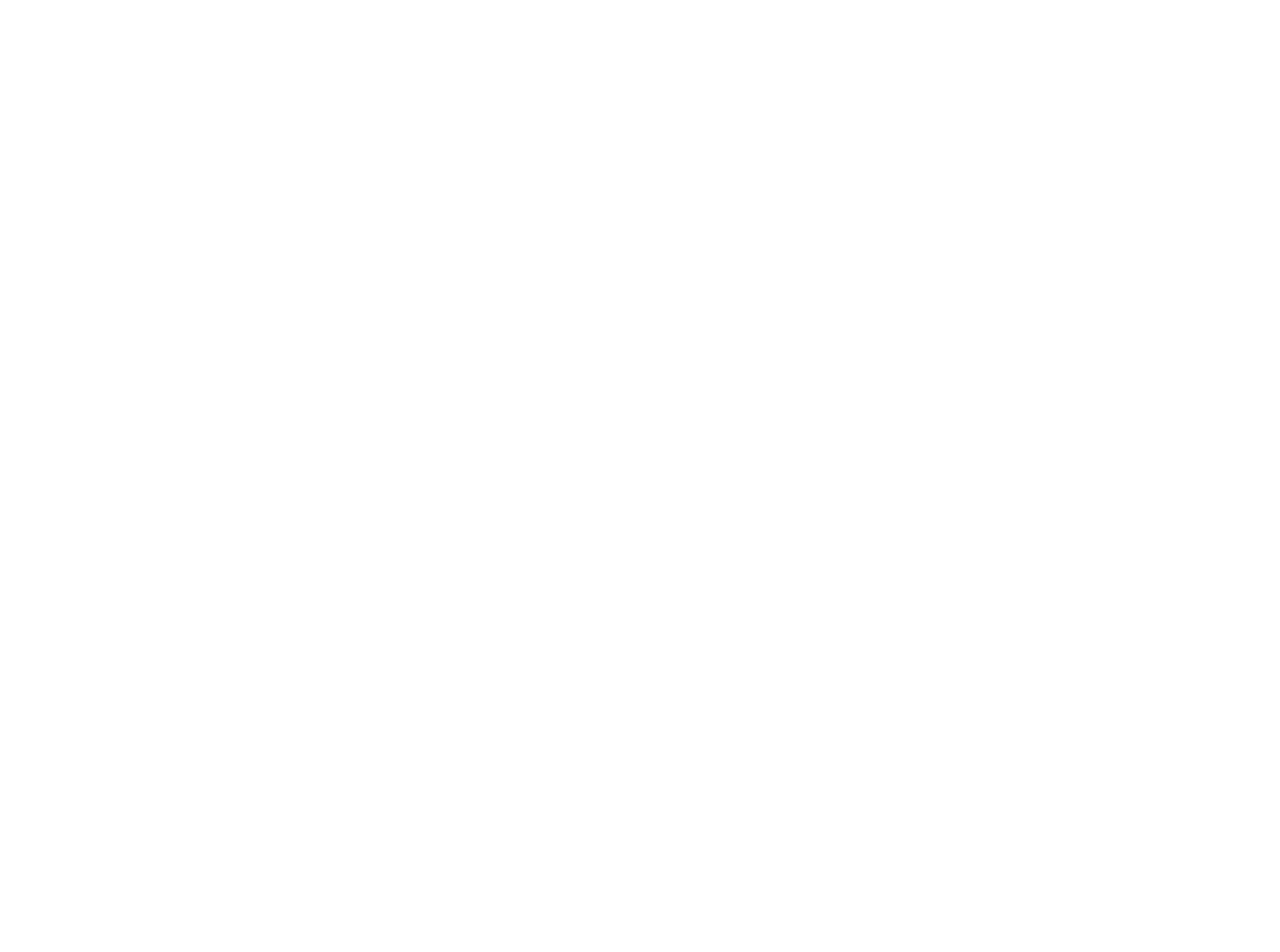
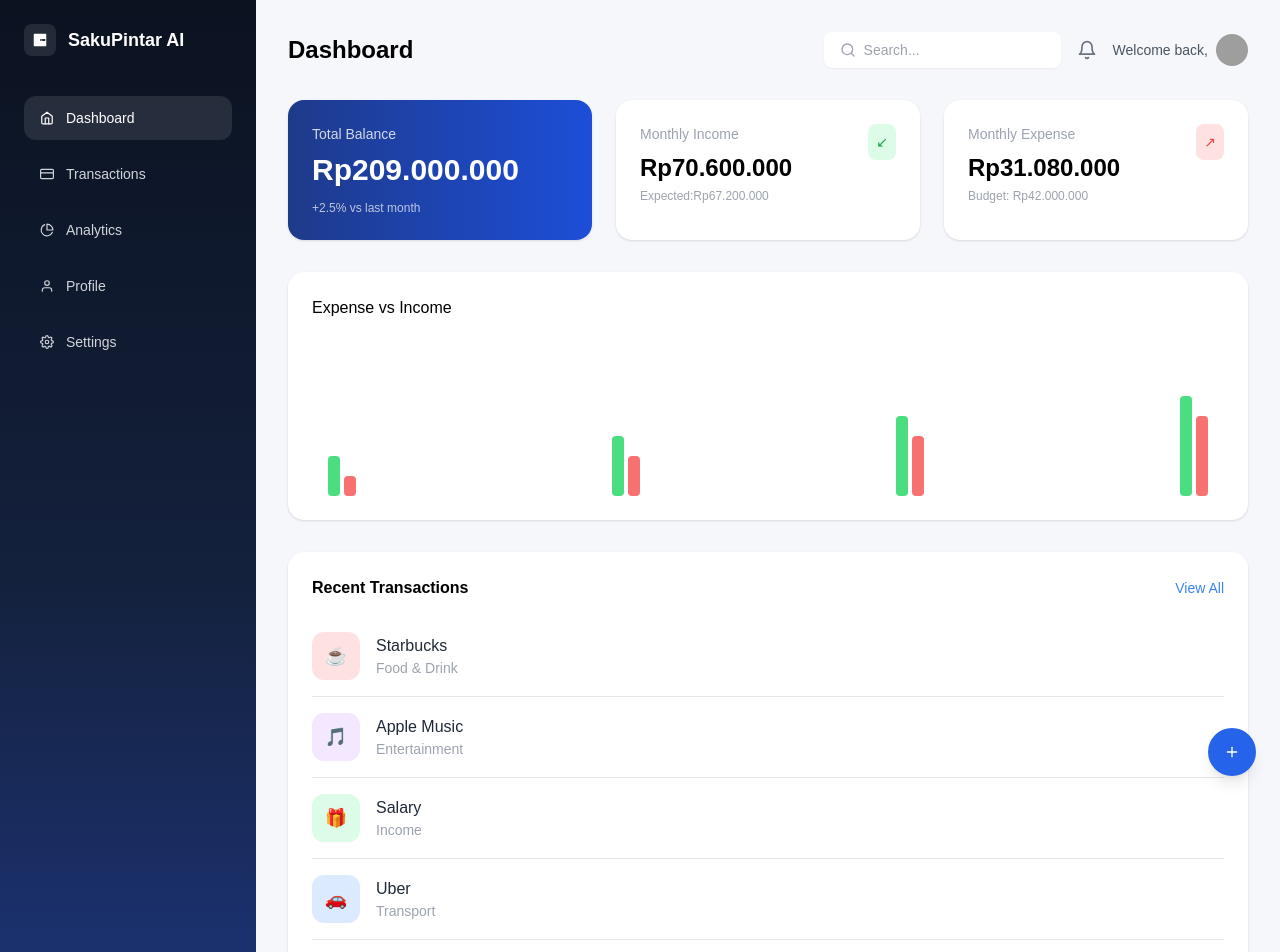
Before and after one commit to dutautes/SakuPintar-AI, a React app in the folder frontend/: page /dashboard in a window 1280 px wide. Before the commit this address had no page. Shown: the top 952 px of the page. Before the commit the page ends 800 px from the top, so only its background shows below. Built offline with nearby package versions, Linux system fonts and the light colour scheme; grey boxes are pictures that could not be loaded; the HTML template or start-up script is replaced by a standard one.

Commit message:
menambahkan fitur dashboard

```diff
--- a/frontend/package.json
+++ b/frontend/package.json
@@ -13,6 +13,7 @@
     "axios": "^1.13.6",
     "react": "^19.2.0",
     "react-dom": "^19.2.0",
+    "react-icons": "^5.6.0",
     "react-router-dom": "^7.13.1"
   },
   "devDependencies": {
--- a/frontend/src/App.jsx
+++ b/frontend/src/App.jsx
@@ -1,6 +1,7 @@
 import { BrowserRouter, Routes, Route } from "react-router-dom"
 import Login from "./pages/Login"
 import Register from "./pages/Register"
+import Dashboard from "./pages/Dashboard1"
 
 function App() {
   return (
@@ -8,6 +9,7 @@
       <Routes>
         <Route path="/" element={<Login />} />
         <Route path="/register" element={<Register />} />
+        <Route path="/dashboard" element={<Dashboard />} />
       </Routes>
     </BrowserRouter>
   )
--- /dev/null
+++ b/frontend/src/pages/Dashboard1.jsx
@@ -0,0 +1,188 @@
+import { AiFillWallet } from "react-icons/ai";
+import { FiHome, FiCreditCard, FiPieChart, FiUser, FiSettings, FiSearch, FiBell, FiPlus } from "react-icons/fi";
+
+function Dashboard() {
+  return (
+    <div className="flex min-h-screen bg-[#f5f7fb]">
+
+      {/*sidebar*/}
+      <div className="w-64 bg-gradient-to-b from-[#0b1220] via-[#14213d] to-[#1f3a8a] text-white p-6 flex flex-col justify-between">
+
+        <div>
+          {/*logo*/}
+          <div className="flex items-center gap-3 mb-10">
+            <div className="bg-white/10 p-2 rounded-lg">
+              <AiFillWallet size={16} />
+            </div>
+            <h1 className="text-lg font-semibold">SakuPintar AI</h1>
+          </div>
+
+          {/* MENU */}
+          <ul className="space-y-3 text-sm">
+            <li className="flex items-center gap-3 bg-white/10 px-4 py-3 rounded-xl">
+              <FiHome className="text-white" />
+              Dashboard
+            </li>
+
+            <li className="flex items-center gap-3 px-4 py-3 rounded-xl text-gray-300 hover:bg-white/10 hover:text-white cursor-pointer transition">
+              <FiCreditCard />
+              Transactions
+            </li>
+
+            <li className="flex items-center gap-3 px-4 py-3 rounded-xl text-gray-300 hover:bg-white/10 hover:text-white cursor-pointer transition">
+              <FiPieChart />
+              Analytics
+            </li>
+
+            <li className="flex items-center gap-3 px-4 py-3 rounded-xl text-gray-300 hover:bg-white/10 hover:text-white cursor-pointer transition">
+              <FiUser />
+              Profile
+            </li>
+
+            <li className="flex items-center gap-3 px-4 py-3 rounded-xl text-gray-300 hover:bg-white/10 hover:text-white cursor-pointer transition">
+              <FiSettings />
+              Settings
+            </li>
+          </ul>
+        </div>
+
+        {/* USER */}
+        <div className="flex items-center justify-between bg-white/5 p-3 rounded-xl">
+          <div className="flex items-center gap-3">
+            <img src="https://i.pravatar.cc/40" className="rounded-full" />
+            <div>
+              <p className="text-sm font-medium">Alex K.</p>
+              <p className="text-xs text-gray-300">Pro Member</p>
+            </div>
+          </div>
+          <span className="text-gray-300">›</span>
+        </div>
+
+      </div>
+
+      {/* MAIN */}
+      <div className="flex-1 p-8">
+
+        {/* HEADER */}
+        <div className="flex justify-between items-center mb-8">
+          <h1 className="text-2xl font-semibold">Dashboard</h1>
+
+          <div className="flex items-center gap-4">
+            <div className="flex items-center bg-white px-4 py-2 rounded-lg shadow-sm">
+              <FiSearch className="text-gray-400" />
+              <input
+                type="text"
+                placeholder="Search..."
+                className="ml-2 outline-none text-sm"
+              />
+            </div>
+
+            <FiBell className="text-gray-500 text-xl" />
+
+            <div className="flex items-center gap-2">
+              <span className="text-sm text-gray-600">Welcome back,</span>
+              <img src="https://i.pravatar.cc/32" className="rounded-full" />
+            </div>
+          </div>
+        </div>
+
+        {/* CARDS */}
+        <div className="grid grid-cols-3 gap-6 mb-8">
+
+          {/* BALANCE */}
+          <div className="bg-gradient-to-r from-[#1e3a8a] to-[#1d4ed8] text-white p-6 rounded-2xl shadow relative">
+            <p className="text-sm opacity-80">Total Balance</p>
+            <h2 className="text-3xl font-bold mt-2">Rp209.000.000</h2>
+            <p className="text-xs mt-3 opacity-70">+2.5% vs last month</p>
+          </div>
+
+          {/* INCOME */}
+          <div className="bg-white p-6 rounded-2xl shadow">
+            <div className="flex justify-between items-start">
+              <div>
+                <p className="text-sm text-gray-400">Monthly Income</p>
+                <h2 className="text-2xl font-semibold mt-2">Rp70.600.000</h2>
+                <p className="text-xs text-gray-400 mt-1">Expected:Rp67.200.000</p>
+              </div>
+              <div className="bg-green-100 text-green-600 p-2 rounded-lg text-sm">↙</div>
+            </div>
+          </div>
+
+          {/* EXPENSE */}
+          <div className="bg-white p-6 rounded-2xl shadow">
+            <div className="flex justify-between items-start">
+              <div>
+                <p className="text-sm text-gray-400">Monthly Expense</p>
+                <h2 className="text-2xl font-semibold mt-2">Rp31.080.000</h2>
+                <p className="text-xs text-gray-400 mt-1">Budget: Rp42.000.000</p>
+              </div>
+              <div className="bg-red-100 text-red-500 p-2 rounded-lg text-sm">↗</div>
+            </div>
+          </div>
+
+        </div>
+
+        {/* CHART */}
+        <div className="bg-white p-6 rounded-2xl shadow mb-8 relative">
+          <p className="mb-4 font-medium">Expense vs Income</p>
+
+          <div className="flex items-end justify-between h-40 px-4">
+            {[40, 60, 80, 100].map((h, i) => (
+              <div key={i} className="flex gap-1 items-end">
+                <div className="w-3 bg-green-400 rounded" style={{ height: h }}></div>
+                <div className="w-3 bg-red-400 rounded" style={{ height: h - 20 }}></div>
+              </div>
+            ))}
+          </div>
+        </div>
+
+        {/* TRANSAKSI */}
+        <div className="bg-white p-6 rounded-2xl shadow">
+          <div className="flex justify-between items-center mb-4">
+            <p className="font-semibold">Recent Transactions</p>
+            <span className="text-blue-500 text-sm cursor-pointer">View All</span>
+          </div>
+
+          <div className="space-y-0">
+
+            {[
+              { name: "Starbucks", type: "Food & Drink", icon: "☕", bg: "bg-red-100" },
+              { name: "Apple Music", type: "Entertainment", icon: "🎵", bg: "bg-purple-100" },
+              { name: "Salary", type: "Income", icon: "🎁", bg: "bg-green-100" },
+              { name: "Uber", type: "Transport", icon: "🚗", bg: "bg-blue-100" },
+              { name: "Amazon", type: "Shopping", icon: "🛍️", bg: "bg-pink-100" },
+              { name: "Grocery Store", type: "Food & Drink", icon: "🛒", bg: "bg-orange-100" },
+            ].map((item, i) => (
+              <div
+                key={i}
+                className="flex items-center gap-4 py-4 border-b last:border-none"
+              >
+
+                {/* ICON */}
+                <div className={`w-12 h-12 flex items-center justify-center rounded-xl ${item.bg}`}>
+                  <span className="text-lg">{item.icon}</span>
+                </div>
+
+                {/* TEXT */}
+                <div>
+                  <p className="font-medium text-gray-800">{item.name}</p>
+                  <p className="text-sm text-gray-400">{item.type}</p>
+                </div>
+
+              </div>
+            ))}
+
+          </div>
+        </div>
+
+        {/* FLOAT BUTTON */ }
+        <button className="fixed bottom-6 right-6 bg-blue-600 text-white p-4 rounded-full shadow-lg">
+          <FiPlus />
+        </button>
+
+      </div>
+    </div>
+  );
+}
+
+export default Dashboard;
--- a/frontend/src/pages/Login.jsx
+++ b/frontend/src/pages/Login.jsx
@@ -1,8 +1,8 @@
 import { useState } from "react"
-import { Link } from "react-router-dom"
+import { Link, useNavigate } from "react-router-dom"
 
 function Login() {
-
+  const navigate = useNavigate()
   const [showPassword, setShowPassword] = useState(false)
 
   return (
@@ -60,7 +60,10 @@
 
         </div>
 
-        <button className="w-full bg-blue-600 hover:bg-blue-700 transition p-3 rounded-lg text-white font-medium">
+        <button
+          className="w-full bg-blue-600 hover:bg-blue-700 transition p-3 rounded-lg text-white font-medium"
+          onClick={() => navigate("/dashboard")}
+        >
           Sign In
         </button>
 
```
Also changed, not shown: 1 other file (tests, documents, lock files or other folders).
